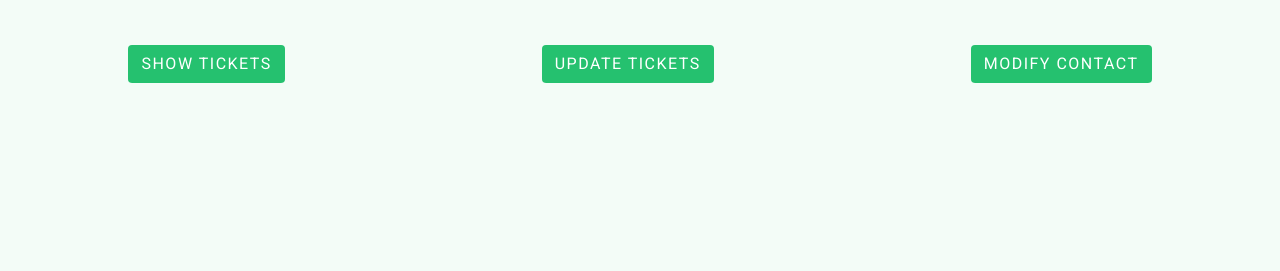
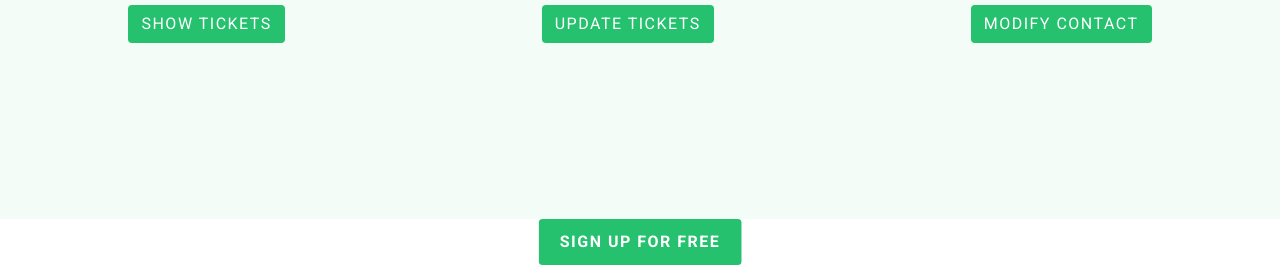
Before and after one commit to Myilvaganan/FreshDesk-Landing-Page, a plain HTML site: page index.html in a window 1280 px wide. Shown: the part 681-952 px from the top of the page. Drawn offline with nearby package versions, Linux system fonts and the light colour scheme.

Commit message:
Update style.css

```diff
--- a/style.css
+++ b/style.css
@@ -142,20 +142,19 @@
 .sectionOne {
     text-align: center;
     margin: 0 auto;
-    min-height: 700px;
+    min-height: 300px;
     background-color: #f3fcf7;
 
 }
 
 .sectionOne .button {
-    padding-top: 40px;
     display: flex;
     justify-content: space-around;
 }
 
 .ticket-list {
     display: none;
-    margin: 20px;
+    margin: 20px 20px 0px 20px;
 }
 
 .table {
```
